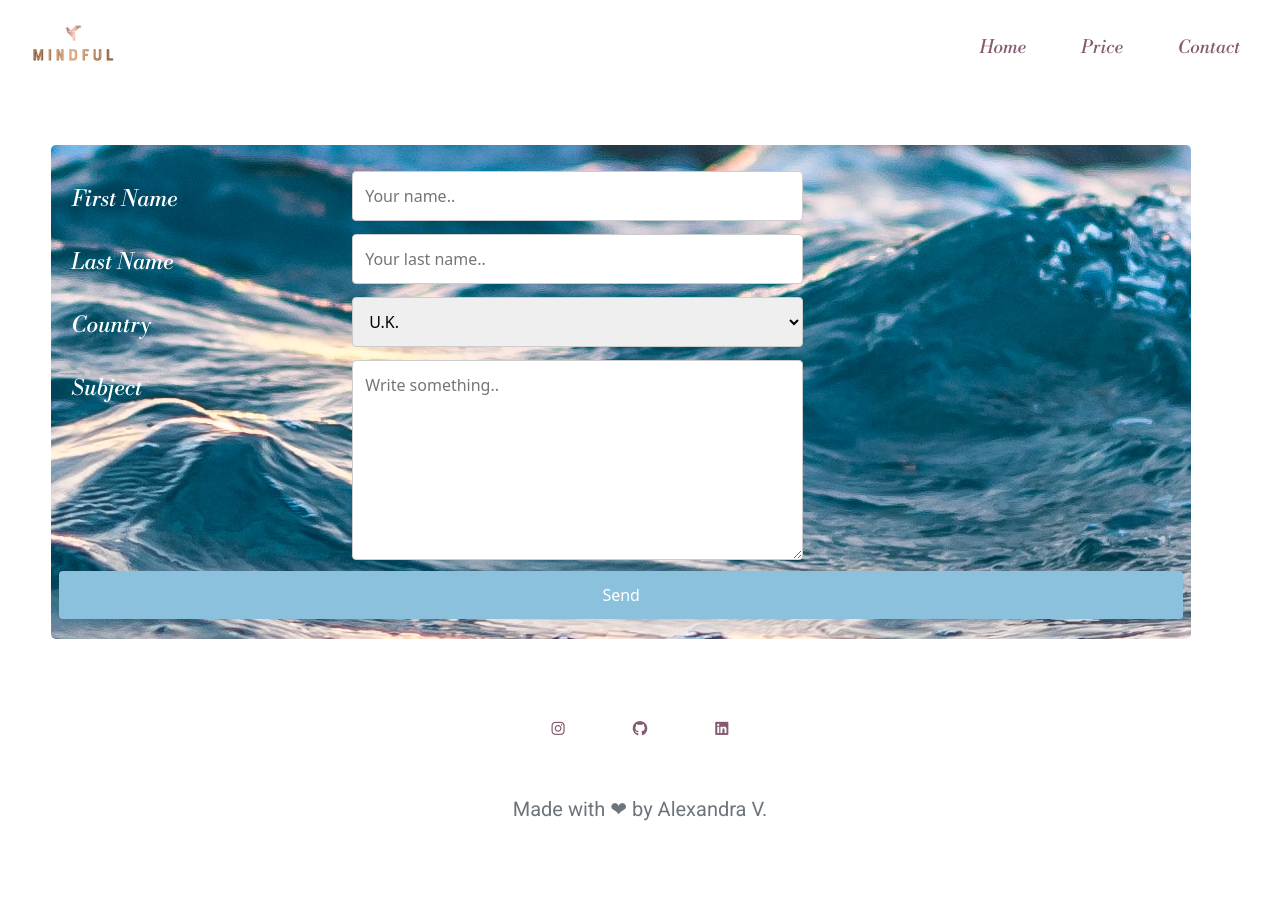
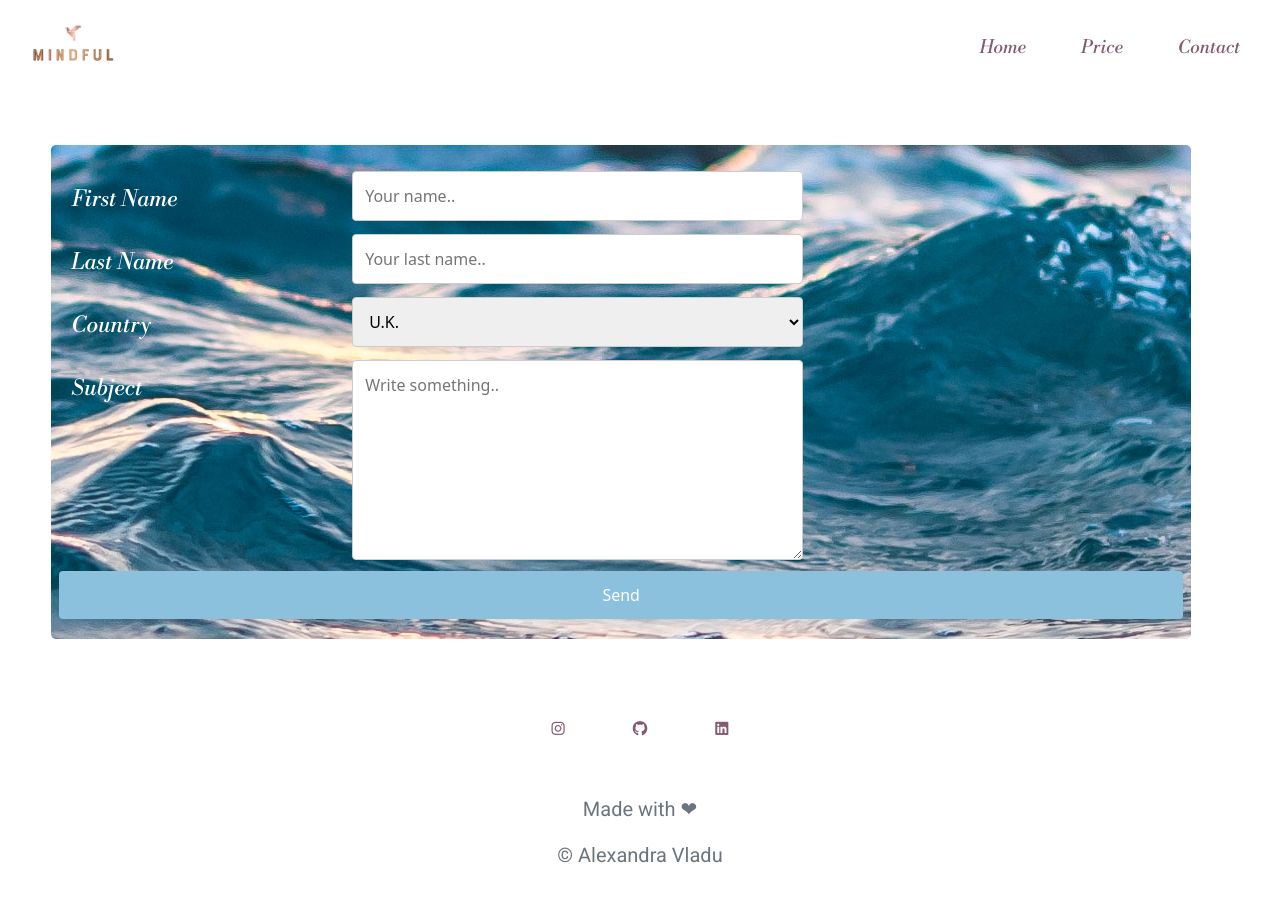
Before and after one commit to alexandravladu/Mindful-project, a plain HTML site: page New project!/contact.html in a window 1280 px wide. Drawn offline with nearby package versions, Linux system fonts and the light colour scheme.

Commit message:
final footer touch

```diff
--- a/New project!/contact.html
+++ b/New project!/contact.html
@@ -75,7 +75,8 @@
       <a href="https://github.com/alexandravladu" target="_blank"> <i class="fab fa-github"></i> </a>
       <a href="https://www.linkedin.com/in/alexandra-v-98027b1ab/" target="_blank">     <i class="fab fa-linkedin"></i> </a>
 </div>
-    <p class="text-center text-muted"> Made with ❤ by Alexandra V.</p>
+    <p class="text-center text-muted"> Made with ❤ </p>
+     <p  class="text-center text-muted"> © Alexandra Vladu </p>
 </footer>
 </div>
 </html>
```
Also changed, not shown: New project!/anger.html (+2 -1 lines), New project!/fear.html (+2 -1 lines), New project!/grateful.html (+2 -1 lines), New project!/hapiness.html (+2 -1 lines), New project!/new.html (+2 -2 lines), New project!/pricing.html (+2 -1 lines), New project!/sadness.html (+2 -1 lines).
